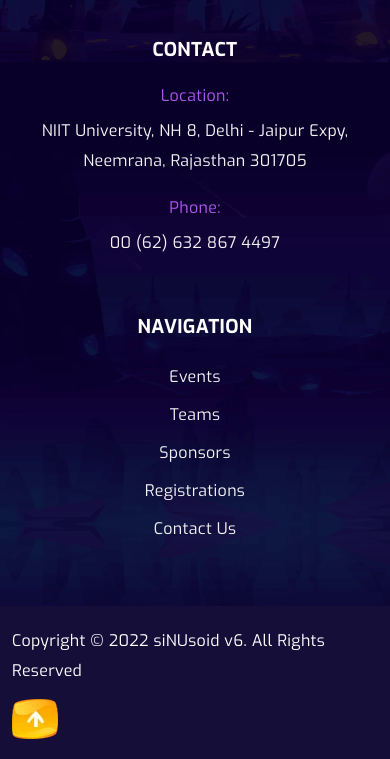
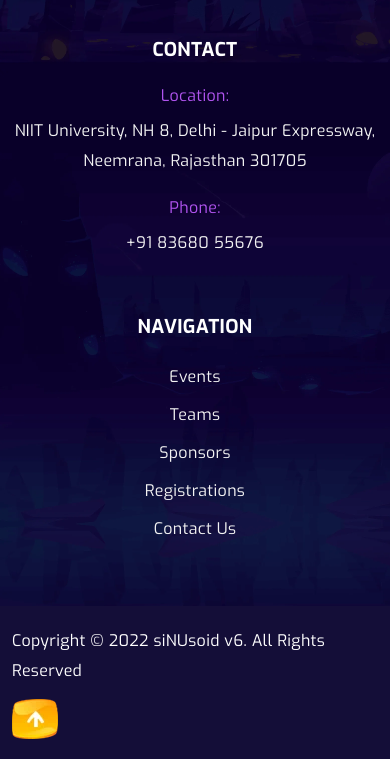
Before and after one commit to Akshat7274/v6_main_site, a plain HTML site: page faq.html in a window 390 px wide. Shown: the part 2463-3222 px from the top of the page. Drawn offline with Linux system fonts and the light colour scheme.

Commit message:
changed the phone numbers

```diff
--- a/faq.html
+++ b/faq.html
@@ -380,13 +380,13 @@
                                     <div class="footer_contact_info_list">
                                         <span>Location:</span>
                                         <p>NIIT University,
-                                            NH 8, Delhi - Jaipur Expy, Neemrana,
+                                            NH 8, Delhi - Jaipur Expressway, Neemrana,
                                             Rajasthan 301705
-                                            </p>
+                                        </p>
                                     </div>
                                     <div class="footer_contact_info_list">
                                         <span>Phone:</span>
-                                        <p><a href="#">00 (62) 632 867 4497</a></p>
+                                        <p><a href="#">+91 83680 55676</a></p>
                                     </div>
                                 </div>
                             </div>
```
Also changed, not shown: 404.html (+2 -2 lines), about.html (+2 -2 lines), all-game.html (+2 -2 lines), blog-details-left-sidebar.html (+2 -2 lines), blog-details-right-sidebar.html (+2 -2 lines), blog-details.html (+2 -2 lines), blog-grid-left-sidebar.html (+2 -2 lines), blog-grid-right-sidebar.html (+2 -2 lines), blog-grid-without-sidebar.html (+2 -2 lines), blog-left-sidebar.html (+2 -2 lines), blog-right-sidebar.html (+2 -2 lines), blog-without-sidebar.html (+2 -2 lines), contact.html (+2 -2 lines), game-details.html (+2 -2 lines), 5 more files.
